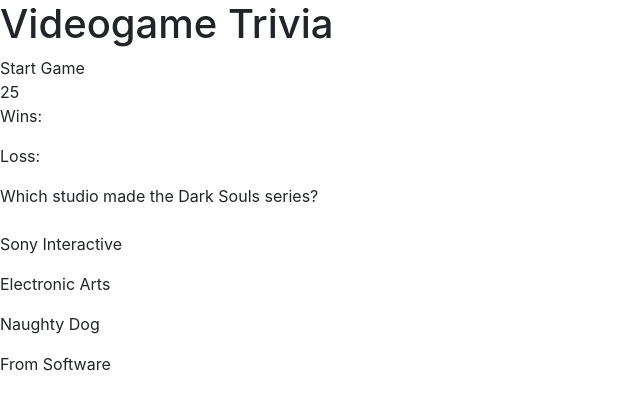
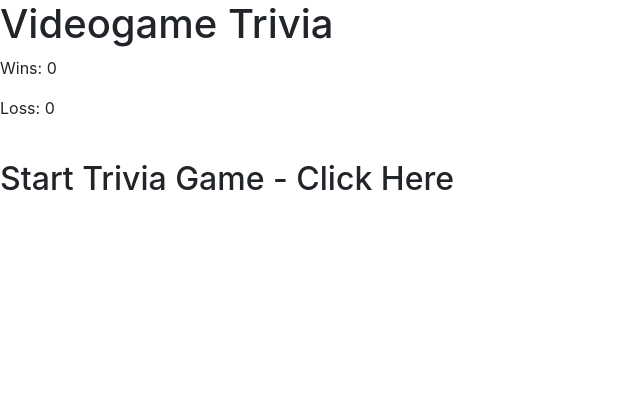
Before and after one commit to hadiburpee/Triviagame, a plain HTML site: page index.html in a window 1280 px wide. Shown: the whole page, without its empty margins (0-640 px from the left). Drawn offline with nearby package versions, Linux system fonts and the light colour scheme.

Commit message:
added start button and fixed some conditionals

```diff
--- a/assets/javascript/app.js
+++ b/assets/javascript/app.js
@@ -1,11 +1,3 @@
-//Pseudo Code
-//Larger Issues
-//1.  Storage of Questions - How to determine if question right or wrong, boolean?
-//2.  Question Changer - Conditional if question is right or wrong
-//3.  Timer for Questions - On 0, should change question and keep score
-//4.  Score Keeper - Keep score for correct and incorrect answers
-
-
 //Page load before javascript/jquery
 $(document).ready(function(){
 
@@ -33,6 +25,14 @@ var questionStorage = [
         incorrectA1: "Dreamcast",
         incorrectA2: "Game Gear",
         incorrectA3: "Sega CD"
+    },
+
+    {
+        question: "What is Nintendo's most famous franchise?",
+        correctA: "Mario",
+        incorrectA1: "Megaman",
+        incorrectA2: "Kirby",
+        incorrectA3: "Super Smash"
     }
 ];
 
@@ -41,27 +41,24 @@ var questionTime = 30;
 var questionChosen = false;
 var win = false;
 var wins = 0;
-var loss = 0;
+var loss = -1;
 var counter = 0;
+var gameStart = false;
 
-//Test reading from Array/Object
-    console.log(questionStorage[0].correctA);
-
+//reset function to start the game over and change questions.
 function reset(){
     $(".Quiz").empty();
     $(".Timer").text("30");
     questionChosen = false;
     questionTime = 30;
     questionChanger();
-    if(counter == questionStorage.length-1){
+    if(counter == questionStorage.length){
         counter = 0;
         reset();
     }
 };
 
-
-
-//Place timer function with setInterval in here
+//Timer function for each question.
 function timer(){
     setInterval(function(){
         questionTime = questionTime-1;
@@ -71,17 +68,14 @@ function timer(){
             win = false;
             scoreKeeper();
             counter++;
+            console.log("timer " + counter);
             reset();
-
-
     }
     }, 1000);
 
-
-
 };
 
-//Place question changer function in here
+//this function changes the question and answers
 function questionChanger(){
 
     //STores correct answer syntax for conditional later
@@ -89,7 +83,7 @@ function questionChanger(){
 
     //Stores the correct answer
 
-    if(questionChosen == false){
+    if(questionChosen == false && counter < questionStorage.length){
             crAns.text(questionStorage[counter].correctA);
 
             //Displays incorrect answers
@@ -104,10 +98,9 @@ function questionChanger(){
             $(".Question").text(questionStorage[counter].question);
             questionChosen = true;
     }
-
-
 };
 
+//scorekeeper displays wins and losses
 function scoreKeeper(){
     if(win == true){
         wins = wins + 1;
@@ -117,46 +110,30 @@ function scoreKeeper(){
         loss = loss + 1;
         $(".loss").text("Loss: " + loss);
     }
-
 }
 
+//click function for starting game and checks if player chose correct answer
 $('body').on('click', '.answer', function(){
 
     playerChoice = $(this).attr("value");
-    console.log(playerChoice);
 
-    if(playerChoice=="correct"){
-        //add one point to win
-        //choose next question
+    if (gameStart == false && playerChoice == "start"){
+            gameStart = true;
+            reset();
+            timer();
+    }
+    else if(playerChoice=="correct"){
         win = true;
         scoreKeeper();
         counter++
         reset();
-
     }
     else{
         win = false;
         scoreKeeper();
         counter++;
         reset();
-        //add one point to loss
-        //choose next question
     }
-
 });
 
-
-timer();
-questionChanger();
-
-
-
-
-
-
-
-
-
-
-
 }); //Document Ready Bracket
--- a/index.html
+++ b/index.html
@@ -16,18 +16,18 @@
 <h1>Videogame Trivia</h1>
 
 
-<div class="Start">Start Game</div>
 
-<div class="Timer">30</div>
-<p class="win">Wins: </p>
-<p class="loss">Loss: </p>
+
+<div class="Timer"></div>
+<p class="win">Wins: 0</p>
+<p class="loss">Loss: 0</p>
 <div class="Question"></div>
 <br>
 
 
 <div class="Quiz">
 
-
+<h2 class="answer" value="start">Start Trivia Game - Click Here</h2>
 
 
 </div>
```
